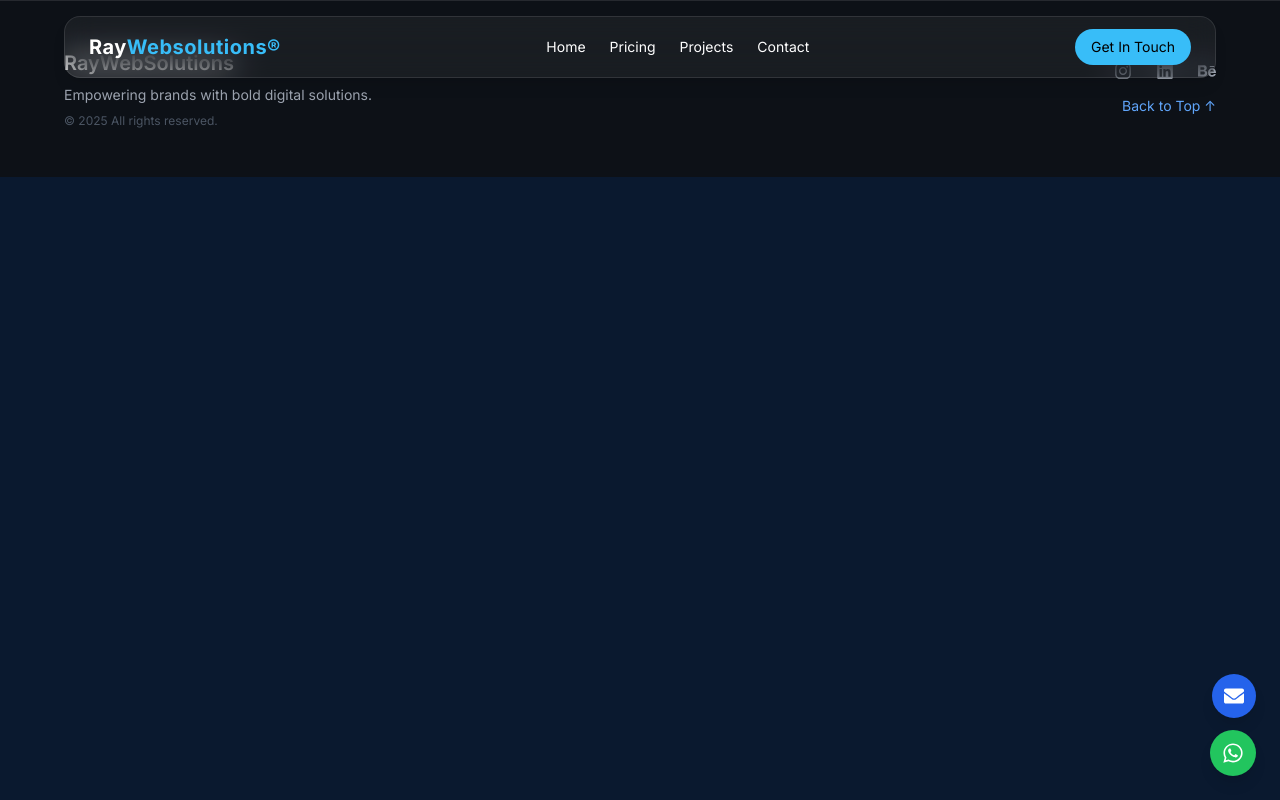
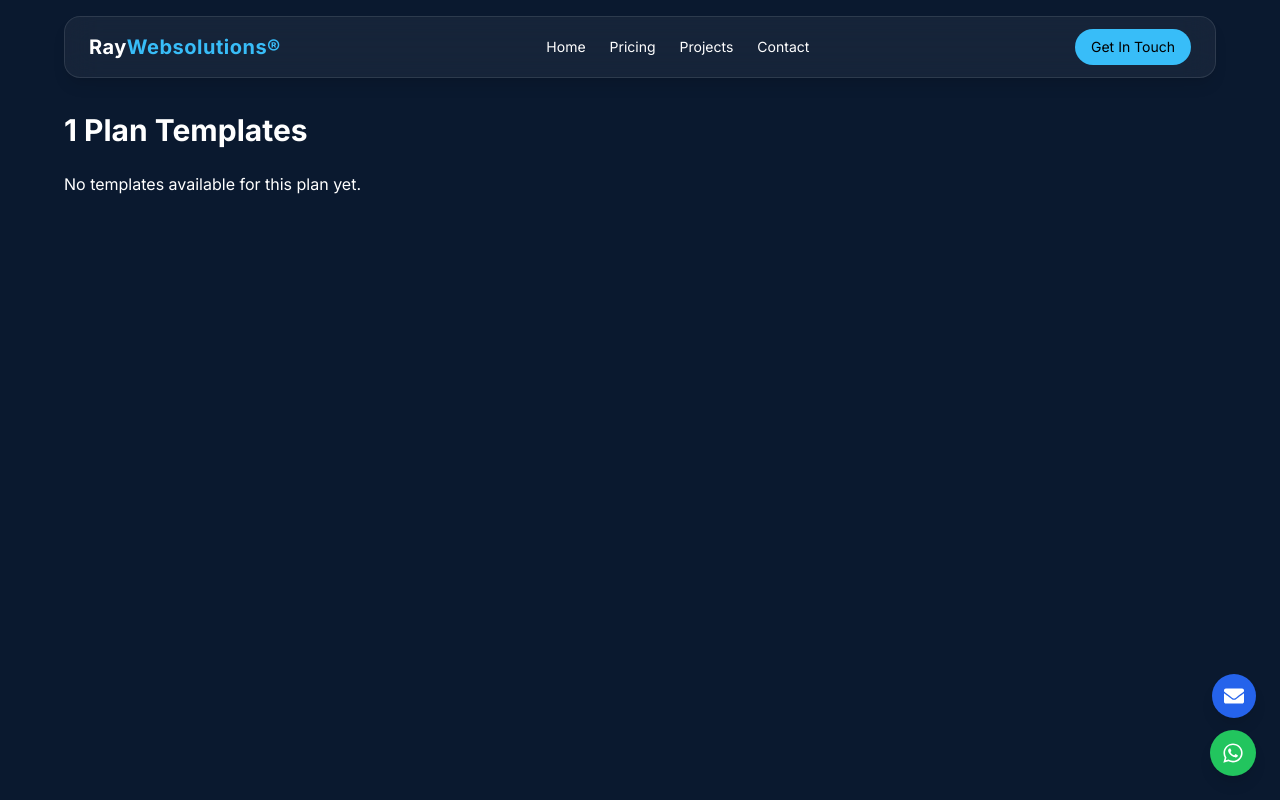
Before and after one commit to muzzayan-omaar/Raywebsolutions, a React (Vite) app: page /templates/1 in a window 1280 px wide. Shown: the top 800 px of the page. Built offline with nearby package versions, Linux system fonts and the light colour scheme.

Commit message:
18th July update with templates connected, pricing cards fixed

```diff
--- a/index.html
+++ b/index.html
@@ -2,7 +2,7 @@
 <html lang="en">
   <head>
     <meta charset="UTF-8" />
-    <link rel="icon" type="image/svg+xml" href="/vite.svg" />
+    <link rel="icon" type="image/svg+xml" href="https://res.cloudinary.com/diszilwhc/image/upload/v1752786372/Raywebsolutions_logo_nuemh8.png" />
     <meta name="viewport" content="width=device-width, initial-scale=1.0" />
     <title>Raywebsolutions&REG;</title>
     <link href="https://fonts.googleapis.com/css2?family=Inter:wght@400;600;700&display=swap" rel="stylesheet">
--- a/package.json
+++ b/package.json
@@ -11,6 +11,7 @@
   },
   "dependencies": {
     "@emailjs/browser": "^4.4.1",
+    "@headlessui/react": "^2.2.4",
     "framer-motion": "^12.10.5",
     "leaflet": "^1.9.4",
     "lucide-react": "^0.509.0",
--- a/src/App.jsx
+++ b/src/App.jsx
@@ -10,6 +10,8 @@ import Footer from "./components/Footer";
 import WhatsAppFloatingButton from "./components/WhatsAppEmailFloatingButtons";
 import Contact from "./pages/Contact";
 import Pricing from "./pages/Pricing";
+import Templates from "./pages/Templates";
+import RegisterProject from "./pages/RegisterProject";
 
 function App() {
   return (
@@ -30,6 +32,9 @@ function App() {
           />
           <Route path="/contact" element={<Contact />} />
           <Route path="/pricing" element={<Pricing />} />
+          <Route path="/templates/:plan" element={<Templates />} />
+          <Route path="/register-project" element={<RegisterProject />} />
+
         </Routes>
         <Footer />
         <WhatsAppFloatingButton />
--- /dev/null
+++ b/src/data/templatesData.js
@@ -0,0 +1,28 @@
+const templates = [
+  {
+    id: 1,
+    title: "Modern Business Site",
+    image: "https://res.cloudinary.com/diszilwhc/image/upload/v1752783145/5078803_r8ntve.jpg",
+    demoUrl: "https://business-demo.raywebsolutions.com",
+    subCategory: "travel & tour",
+    category: "starter",
+  },
+  {
+    id: 2,
+    title: "E-commerce Store",
+    image: "https://res.cloudinary.com/diszilwhc/image/upload/v1752783111/3562984_risfzw.jpg",
+    demoUrl: "https://ecommerce-demo.raywebsolutions.com",
+    subCategory: "restaurants",
+    category: "professional",
+  },
+  {
+    id: 3,
+    title: "Portfolio Site",
+    image: "https://res.cloudinary.com/diszilwhc/image/upload/v1752783070/3175710_r4wvyn.jpg",
+    demoUrl: "https://portfolio-demo.raywebsolutions.com",
+    category: "ecommerce",
+  },
+  // Add more templates...
+];
+
+export default templates;
--- a/src/pages/Pricing.jsx
+++ b/src/pages/Pricing.jsx
@@ -1,6 +1,9 @@
 import { useState } from "react";
 import { CheckCircle, ChevronDown, ChevronUp } from "lucide-react";
 import { motion } from "framer-motion";
+import { Link } from "react-router-dom";
+
+
 
 const packages = [
   {
@@ -128,9 +131,12 @@ const Pricing = () => {
               )}
             </div>
 
-            <button className="w-full mt-6 bg-primary text-black py-2 rounded-full font-semibold hover:bg-sky-400 transition">
-              Choose Plan
-            </button>
+            <Link
+              to={`/templates/${pkg.title.toLowerCase()}`}
+              className="w-full inline-block mt-6 bg-primary text-black py-2 rounded-full text-center font-semibold hover:bg-sky-400 transition"
+            >
+              View Templates
+            </Link>
           </motion.div>
         ))}
 
--- /dev/null
+++ b/src/pages/RegisterProject.jsx
@@ -0,0 +1,24 @@
+import { useLocation } from "react-router-dom";
+
+const RegisterProject = () => {
+  const location = useLocation();
+  const { plan, templateTitle, demoUrl } = location.state || {};
+
+  return (
+    <div className="min-h-screen pt-28 px-6 text-white bg-dark">
+      <h2 className="text-2xl font-bold mb-4">Project Registration</h2>
+      <p><strong>Plan:</strong> {plan}</p>
+      <p><strong>Template:</strong> {templateTitle}</p>
+      <p>
+        <strong>Demo:</strong>{" "}
+        <a href={demoUrl} target="_blank" rel="noopener noreferrer" className="text-primary underline">
+          View Demo
+        </a>
+      </p>
+
+      {/* Your full form and payment logic will go here next */}
+    </div>
+  );
+};
+
+export default RegisterProject;
--- /dev/null
+++ b/src/pages/Templates.jsx
@@ -0,0 +1,116 @@
+import { useParams, useNavigate } from "react-router-dom";
+import templates from "../data/templatesData";
+import { motion } from "framer-motion";
+import { useState } from "react";
+
+const Templates = () => {
+  const { plan } = useParams();
+  const navigate = useNavigate();
+  const isFilterable = plan === "starter" || plan === "professional";
+
+  const templatesForPlan = templates.filter(
+    (tpl) => tpl.category === plan.toLowerCase()
+  );
+
+  const categories = Array.from(
+    new Set(templatesForPlan.map((tpl) => tpl.subCategory))
+  ).sort();
+
+  const [activeCategory, setActiveCategory] = useState("all");
+
+  const filteredTemplates =
+    activeCategory === "all"
+      ? templatesForPlan
+      : templatesForPlan.filter((tpl) => tpl.subCategory === activeCategory);
+
+  const handleSelect = (template) => {
+    navigate("/register-project", {
+      state: {
+        plan,
+        templateTitle: template.title,
+        demoUrl: template.demoUrl,
+      },
+    });
+  };
+
+  return (
+    <section className="pt-28 pb-16 px-6 md:px-16 bg-dark text-white min-h-screen">
+      <div className="max-w-7xl mx-auto">
+        <h2 className="text-3xl font-bold mb-6 capitalize">
+          {plan} Plan Templates
+        </h2>
+
+        {/* Filter Bar */}
+        {isFilterable && categories.length > 0 && (
+          <div className="flex flex-wrap gap-3 mb-8">
+            <button
+              className={`px-4 py-1.5 rounded-full text-sm border ${
+                activeCategory === "all"
+                  ? "bg-white text-black"
+                  : "border-white text-white hover:bg-white hover:text-black"
+              }`}
+              onClick={() => setActiveCategory("all")}
+            >
+              Show All
+            </button>
+
+            {categories.map((cat) => (
+              <button
+                key={cat}
+                className={`px-4 py-1.5 rounded-full text-sm border ${
+                  activeCategory === cat
+                    ? "bg-white text-black"
+                    : "border-white text-white hover:bg-white hover:text-black"
+                }`}
+                onClick={() => setActiveCategory(cat)}
+              >
+                {cat}
+              </button>
+            ))}
+          </div>
+        )}
+
+        {filteredTemplates.length === 0 ? (
+          <p>No templates available for this plan yet.</p>
+        ) : (
+          <div className="grid gap-6 sm:grid-cols-2 md:grid-cols-3">
+            {filteredTemplates.map((tpl, idx) => (
+              <motion.div
+                key={tpl.id}
+                initial={{ opacity: 0, y: 20 }}
+                whileInView={{ opacity: 1, y: 0 }}
+                transition={{ duration: 0.4, delay: idx * 0.1 }}
+                className="relative group overflow-hidden rounded-lg"
+              >
+                <img
+                  src={tpl.image}
+                  alt={tpl.title}
+                  className="w-full h-64 object-cover transition-all duration-300 group-hover:blur-sm"
+                />
+
+                <div className="absolute inset-0 flex items-center justify-center gap-4 opacity-0 group-hover:opacity-100 transition-opacity duration-300">
+                  <a
+                    href={tpl.demoUrl}
+                    target="_blank"
+                    rel="noopener noreferrer"
+                    className="bg-white text-black text-sm px-4 py-2 rounded shadow hover:bg-gray-200"
+                  >
+                    View Demo
+                  </a>
+                  <button
+                    onClick={() => handleSelect(tpl)}
+                    className="bg-primary text-black text-sm px-4 py-2 rounded shadow hover:bg-sky-400"
+                  >
+                    Use This
+                  </button>
+                </div>
+              </motion.div>
+            ))}
+          </div>
+        )}
+      </div>
+    </section>
+  );
+};
+
+export default Templates;
```
Also changed, not shown: 1 other file (tests, documents, lock files or other folders).
